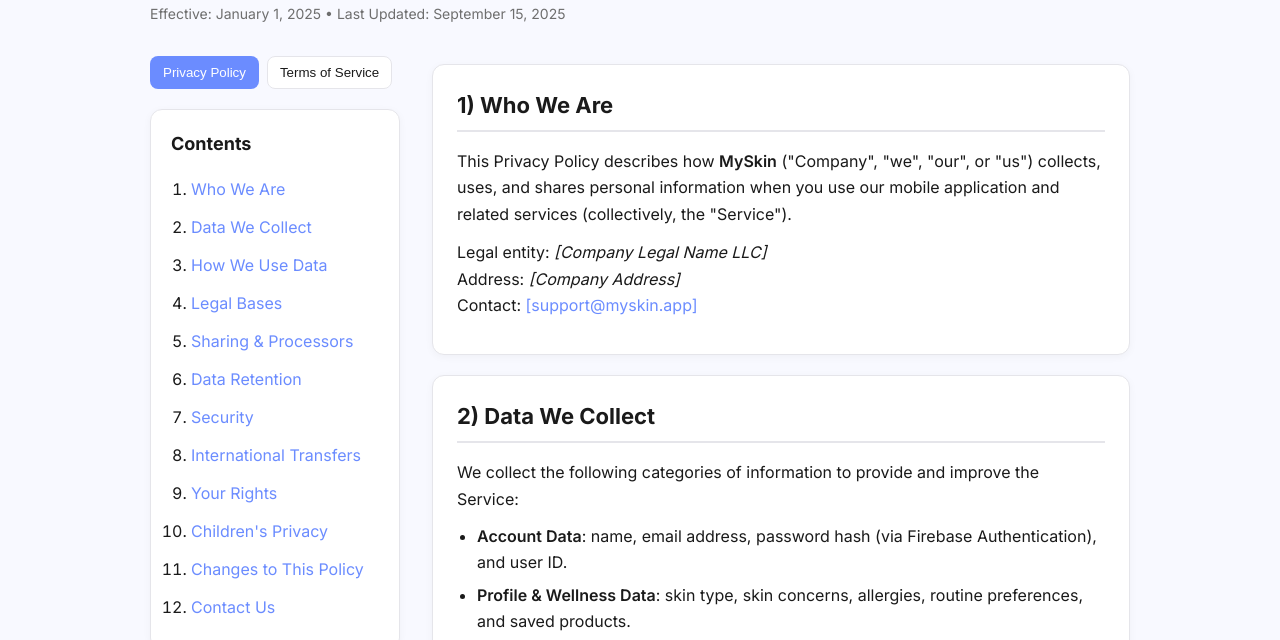
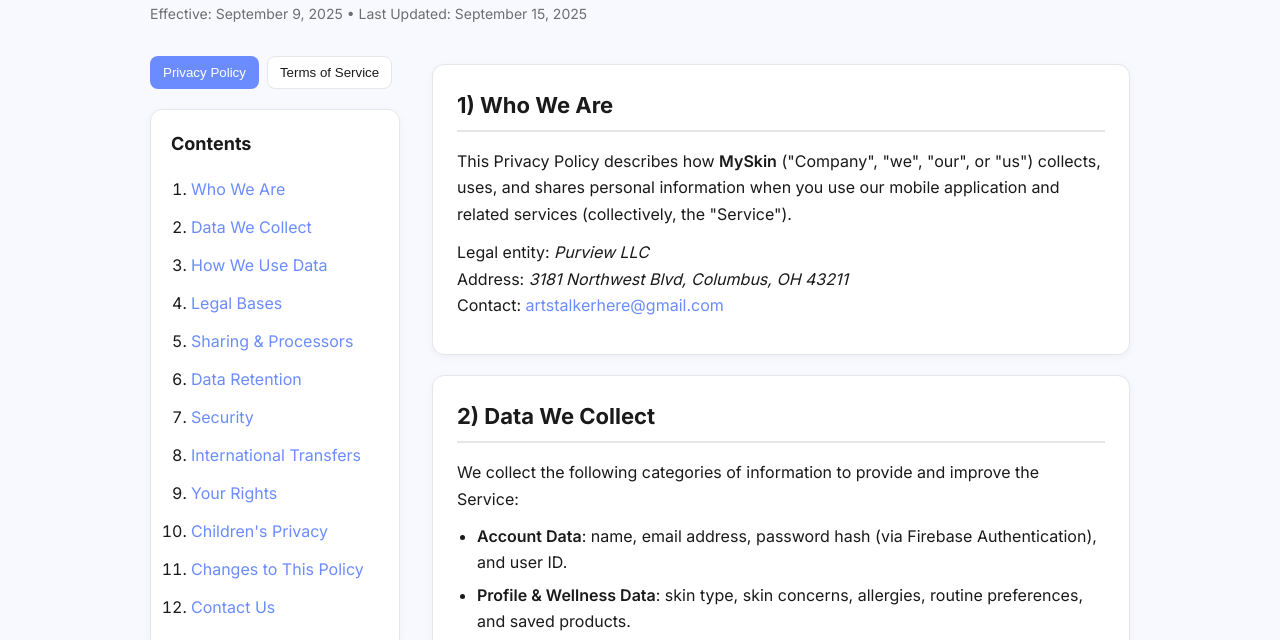
Before and after one commit to I-dro/Myskin-terms, a plain HTML site: page index.html in a window 1280 px wide. Shown: the part 143-783 px from the top of the page. Drawn offline with Linux system fonts and the light colour scheme.

Commit message:
updated PlaceHolders

```diff
--- a/index.html
+++ b/index.html
@@ -90,9 +90,9 @@
             This Privacy Policy describes how <strong>MySkin</strong> ("Company", "we", "our", or "us") collects, uses, and shares personal information when you use our mobile application and related services (collectively, the "Service").
           </p>
           <p>
-            Legal entity: <em>[Company Legal Name LLC]</em><br />
-            Address: <em>[Company Address]</em><br />
-            Contact: <a href="mailto:[support@myskin.app]">[support@myskin.app]</a>
+            Legal entity: <em>Purview LLC</em><br />
+            Address: <em>3181 Northwest Blvd, Columbus, OH 43211</em><br />
+            Contact: <a href="mailto:artstalkerhere@gmail.com">artstalkerhere@gmail.com</a>
           </p>
         </section>
 
@@ -191,7 +191,7 @@
             <li>Withdrawal of consent where processing is based on consent.</li>
             <li>Filing a complaint with your data protection authority.</li>
           </ul>
-          <p>To exercise rights, contact us at <a href="mailto:[support@myskin.app]">[support@myskin.app]</a>.</p>
+          <p>To exercise rights, contact us at <a href="mailto:artstalkerhere@gmail.com">artstalkerhere@gmail.com</a>.</p>
         </section>
 
         <section id="children" class="section">
@@ -207,9 +207,9 @@
         <section id="contact" class="section">
           <h2>12) Contact Us</h2>
           <address>
-            <strong>MySkin • [Company Legal Name LLC]</strong><br />
-            [Company Address]<br />
-            <a href="mailto:[support@myskin.app]">[support@myskin.app]</a>
+            <strong>MySkin • Purview LLC</strong><br />
+            3181 Northwest Blvd, Columbus, OH 43211<br />
+            <a href="mailto:artstalkerhere@gmail.com">artstalkerhere@gmail.com</a>
           </address>
         </section>
       </section>
@@ -720,7 +720,7 @@
     <script>
       (function(){
         // Initialize global dates in page header
-        window.MYSKIN_LEGAL && window.MYSKIN_LEGAL.initDates({ effective: '[2025-01-01]' });
+        window.MYSKIN_LEGAL && window.MYSKIN_LEGAL.initDates({ effective: '[2025-09-09]' });
 
         function scrollToSubsection(activePane){
           const raw = (location.hash || '').replace('#','');
```
